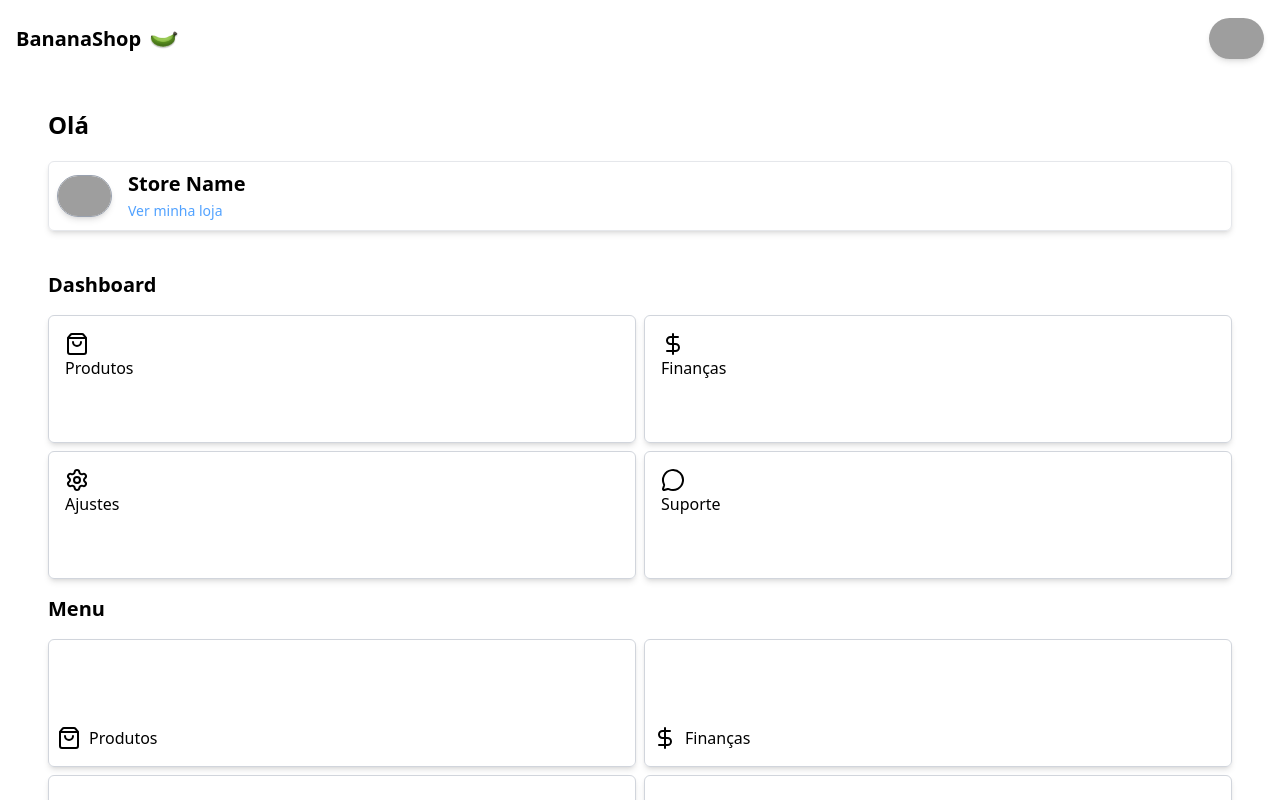
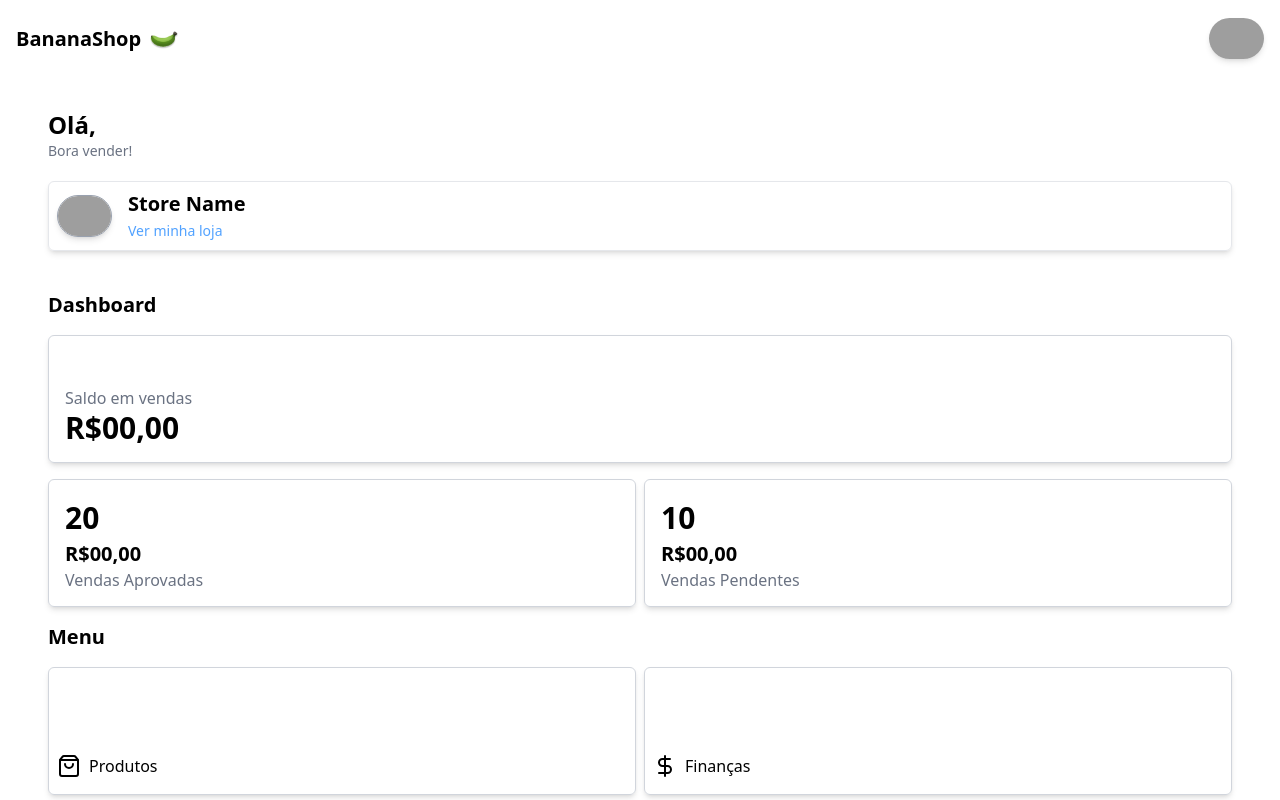
Before and after one commit to thomas-almeida/bananashop, a Next.js app in the folder frontend/: page /dashboard in a window 1280 px wide. Shown: the top 800 px of the page. Built offline with nearby package versions, Linux system fonts and the light colour scheme; no server answers; grey boxes are pictures that could not be loaded.

Commit message:
[Front] StorePage

```diff
--- a/frontend/app/dashboard/page.tsx
+++ b/frontend/app/dashboard/page.tsx
@@ -12,7 +12,8 @@ export default function Dashboard() {
     return (
         <>
             <div className="px-4">
-                <h1 className="text-2xl font-semibold">Olá {session?.user?.name}</h1>
+                <h1 className="text-2xl font-semibold">Olá,{session?.user?.name}</h1>
+                <p className="text-sm text-gray-500">Bora vender!</p>
 
                 <div className="flex justify-start items-center gap-2 p-2 rounded-md my-5 mb-10 border border-gray-200 shadow-md">
                     <Image
@@ -27,7 +28,7 @@ export default function Dashboard() {
                         <h2 className="text-xl font-semibold">Store Name</h2>
                         <Link
                             className="w-full text-sm text-blue-400 font-medium"
-                            href={"/dashboard"}
+                            href={"/store/bananashop"}
                         >
                             Ver minha loja
                         </Link>
@@ -35,20 +36,34 @@ export default function Dashboard() {
                 </div>
 
                 <div className="my-4">
-                    <h2 className="text-xl font-semibold">Dashboard</h2>
-                    <div className="grid grid-cols-2 gap-2 my-4">
-                        {
-                            pageTree.map((item) => (
-                                <Link
-                                    key={item.name}
-                                    href={item.href}
-                                    className="flexjustify-start items-end gap-2 p-4 h-32 rounded-md border border-gray-300 shadow-md"
-                                >
-                                    <item.icon />
-                                    {item.name}
-                                </Link>
-                            ))
-                        }
+                    <h2 className="text-xl font-semibold my-4">Dashboard</h2>
+                    <div>
+                        <div
+                            className="flex justify-start items-end gap-2 p-4 h-32 rounded-md border border-gray-300 shadow-md"
+                        >
+                            <div>
+                                <p className="text-md text-gray-500">Saldo em vendas</p>
+                                <h3 className="text-3xl font-semibold">R$00,00</h3>
+                            </div>
+                        </div>
+                        <div className="grid grid-cols-2 gap-2 my-4">
+                            <div
+                                className="flexjustify-start items-end gap-2 p-4 h-32 rounded-md border border-gray-300 shadow-md"
+                            >
+
+                                <h2 className="text-3xl py-1 font-semibold">20</h2>
+                                <h3 className="text-xl font-semibold">R$00,00</h3>
+                                <p className="text-md text-gray-500">Vendas Aprovadas</p>
+                            </div>
+                            <div
+                                className="flexjustify-start items-end gap-2 p-4 h-32 rounded-md border border-gray-300 shadow-md"
+                            >
+
+                                <h2 className="text-3xl py-1 font-semibold">10</h2>
+                                <h3 className="text-xl font-semibold">R$00,00</h3>
+                                <p className="text-md text-gray-500">Vendas Pendentes</p>
+                            </div>
+                        </div>
                     </div>
                 </div>
 
--- /dev/null
+++ b/frontend/app/store/[storename]/page.tsx
@@ -0,0 +1,55 @@
+"use client"
+
+import Button from "@/app/components/form/Button";
+import { Mail, MessageCircle } from "lucide-react";
+import Image from "next/image";
+import { useParams } from "next/navigation";
+
+export default function Store() {
+    const { storename } = useParams();
+    return (
+        <>
+            <div className="flex flex-col items-center justify-center gap-2 p-2 rounded-md">
+                <div className="w-[90%]">
+                    <div className="flex flex-col items-center gap-2 shadow-md rounded-md border border-gray-300 p-2 py-6">
+                        <Image
+                            src="/logo.png"
+                            alt="Logo"
+                            width={65}
+                            height={65}
+                            className="rounded-full shadow border border-gray-300"
+                        />
+                        <div className="px-4 text-center">
+                            <h1 className="text-xl font-bold text-black py-1">{storename}</h1>
+                            <p className="text-gray-500">Descrição do produto simples e rápida como tamanho e detalhes</p>
+                        </div>
+                    </div>
+                </div>
+                <div className="grid grid-cols-2 gap-2 w-[90%] my-2">
+                    <Button
+                        text="Whatsapp"
+                        onClick={() => { }}
+                        type="button"
+                        color="primary"
+                        className="px-4 w-full"
+                        icon={<MessageCircle />}
+                    />
+                    <Button
+                        text="Email"
+                        onClick={() => { }}
+                        type="button"
+                        color="secondary"
+                        className="px-4 w-full"
+                        icon={<Mail />}
+                    />
+                </div>
+                <div>
+                    <h2 className="text-xl font-semibold my-4">Produtos</h2>
+                    <div>
+
+                    </div>
+                </div>
+            </div>
+        </>
+    )
+}
```
